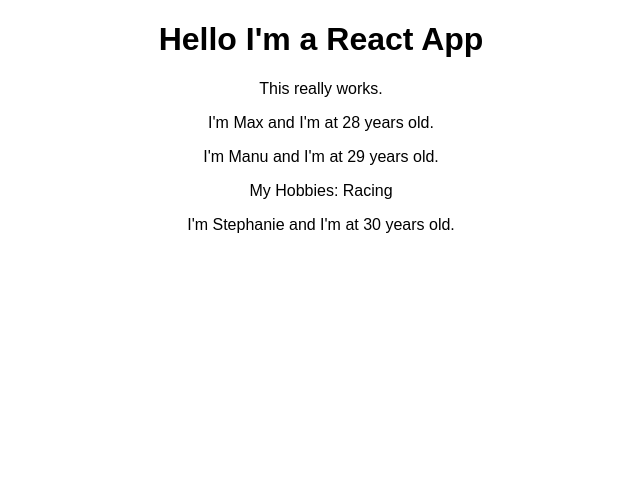
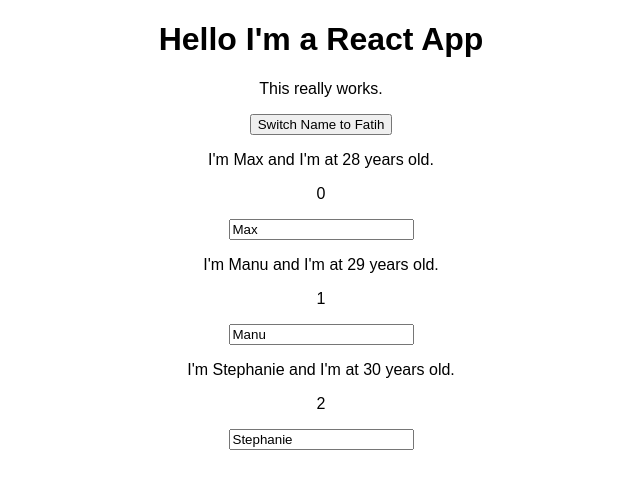
Before and after one commit to conqsolid/react-complete-guide, a React (Create React App) app: page / in a window 1280 px wide. Shown: the top 488 px of the page, without its empty margins (319-959 px from the left). Built offline with nearby package versions, Linux system fonts and the light colour scheme.

Commit message:
events added

```diff
--- a/src/App.js
+++ b/src/App.js
@@ -4,6 +4,46 @@
 import Person from './Person/Person';
 
 class App extends Component {
+
+  constructor(props) {
+    super(props);
+    this.state = {
+      persons: [
+        {
+          name: "Max",
+          age: 28
+        },
+        {
+          name: "Manu",
+          age: 29
+        },
+        {
+          name: "Stephanie",
+          age: 30
+        }
+      ]
+    }
+  }
+
+  buttonClickHandler = () => {
+    console.log("Was clicked");
+    console.log(this);
+    this.switchNameHandler(0);
+  }
+
+  inputChangeHandler = (event) => {
+    this.state.persons.forEach((person, index) => {
+      this.switchNameHandler(index, event.target.value);
+    })
+  }
+
+  switchNameHandler = (index, name) => {
+    var persons = this.state.persons;
+    persons[index].name = name;
+    this.setState({
+      persons: persons
+    });
+  }
   render() {
 
     //With jsx
@@ -11,9 +51,14 @@
       <div className="App">
         <h1>Hello I'm a React App</h1>
         <p>This really works.</p>
-        <Person name="Max" age="28" />
-        <Person name="Manu" age ="29">My Hobbies: Racing</Person>
-        <Person name="Stephanie" age="30"/>
+        <button onClick={this.buttonClickHandler}>Switch Name to Fatih</button>
+        {this.state.persons.map((person, index) => {
+          return (<Person key={index} change={this.inputChangeHandler} click={this.switchNameHandler.bind(this, index, "Fth")} name={person.name} age={person.age}>
+
+          {index}
+
+          </Person>)
+        })}
       </div>
     );
 
--- a/src/Person/Person.js
+++ b/src/Person/Person.js
@@ -3,8 +3,9 @@
 const person = (props) => {
     return (
         <div>
-            <p>I'm {props.name} and I'm at {props.age} years old.</p>
+            <p onClick={props.click}>I'm {props.name} and I'm at {props.age} years old.</p>
             <p>{props.children}</p>
+            <input type="text" onChange={props.change} value={props.name}/>
         </div>
     )
 };
```
